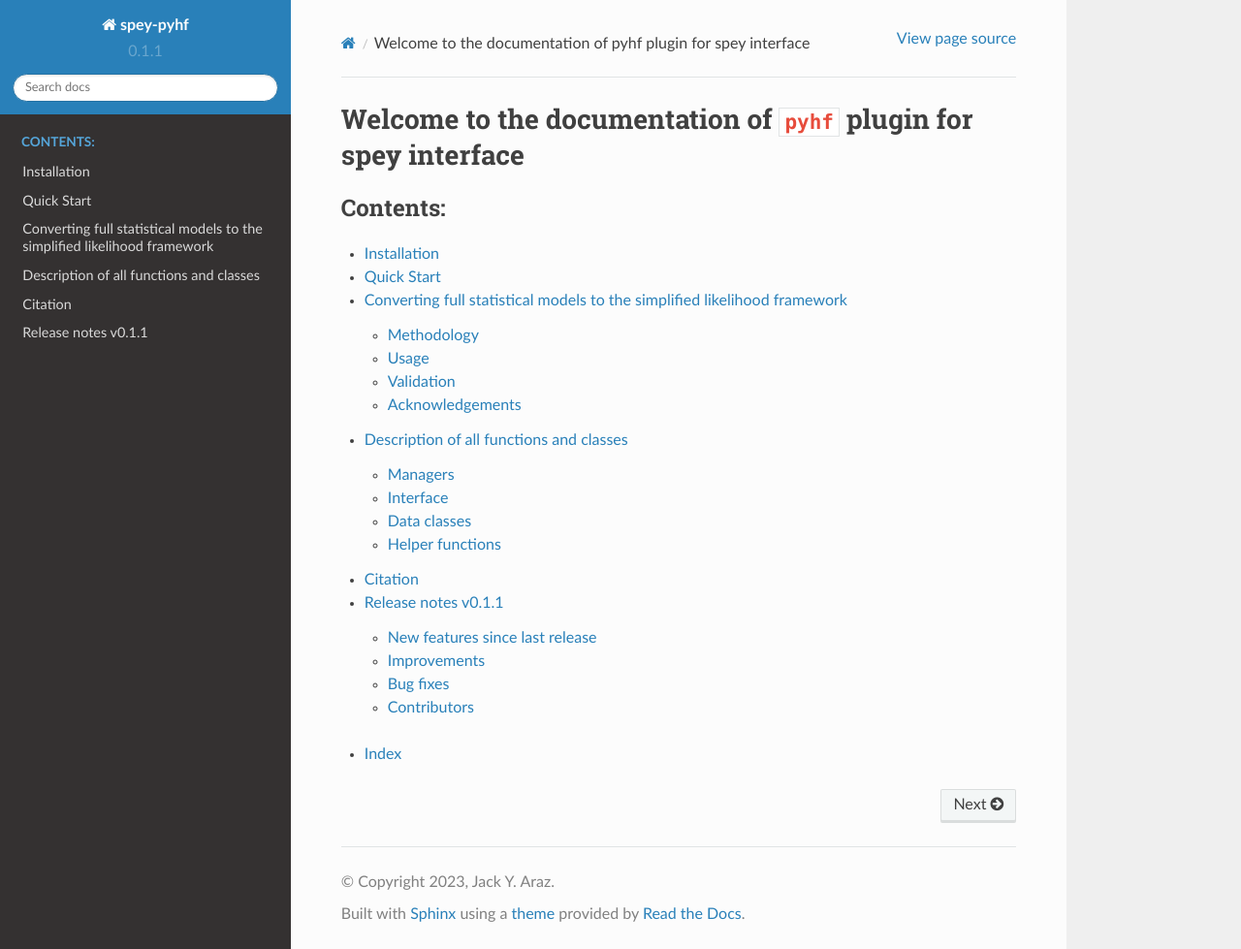
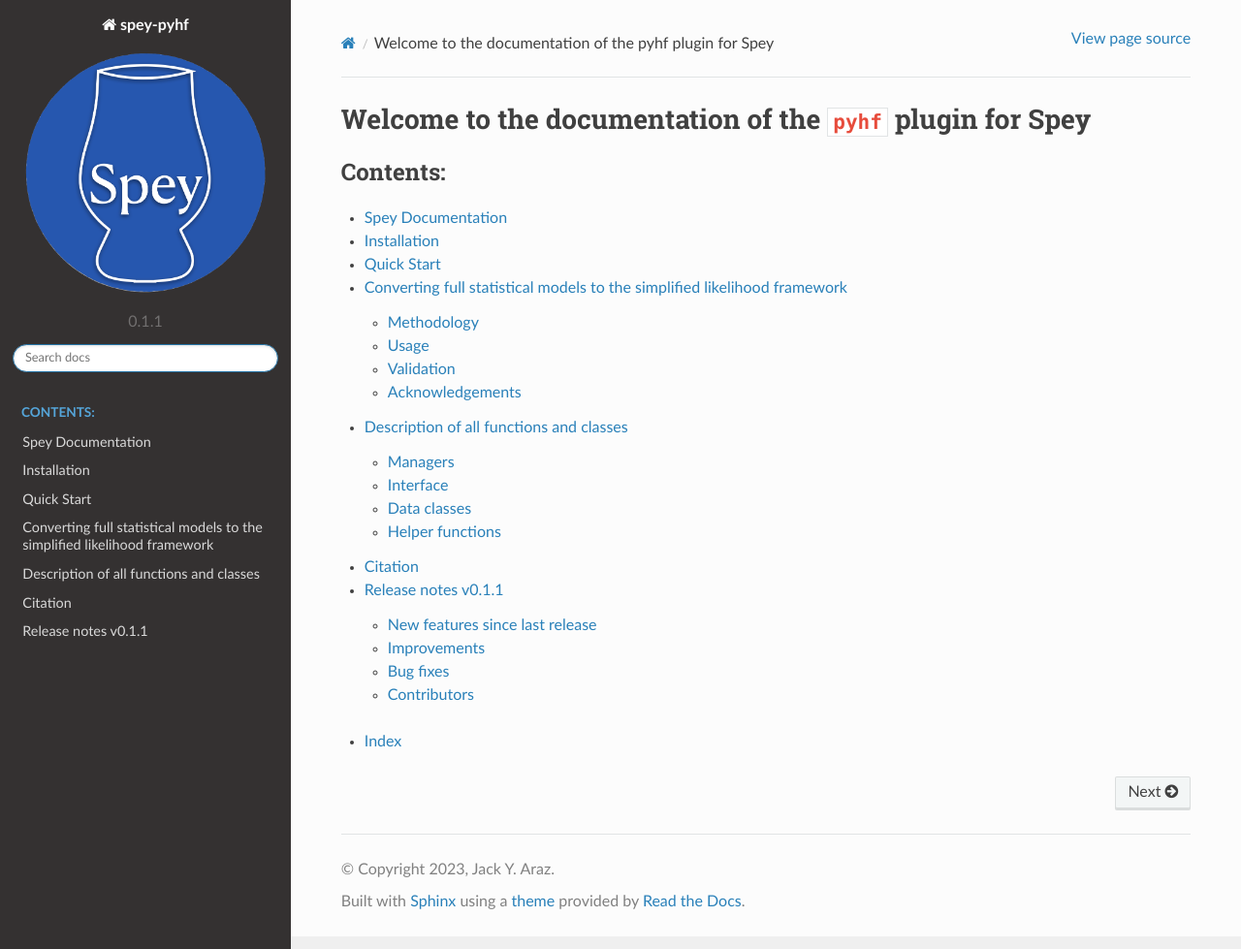
Before and after one commit to SpeysideHEP/spey-pyhf, a Sphinx documentation site: the page built from docs/index.rst, in a window 1280 px wide and 979 px high. Shown: the whole window at 97% size. Built offline with Sphinx 7.4.7 and the Read the Docs theme 2.0.0, drawn with Linux system fonts in a browser that asks for light colours.

Commit message:
update docs

```diff
--- /dev/null
+++ b/docs/_static/css/custom.css
@@ -0,0 +1,15 @@
+.wy-side-nav-search {
+    background-color: #343131;
+}
+
+.wy-nav-content {
+    max-width: 1000px !important;
+}
+
+.wy-table-responsive table td {
+    white-space: normal !important;
+}
+
+.wy-table-responsive {
+    overflow: visible !important;
+}
--- a/docs/conf.py
+++ b/docs/conf.py
@@ -94,7 +94,10 @@
 
 html_theme = "sphinx_rtd_theme"
 html_static_path = ["_static"]
+html_css_files = ["css/custom.css"]
 
+html_logo = "_static/logo.png"
+logo_only = True
 
 # Output file base name for HTML help builder.
 htmlhelp_basename = "speydoc"
--- a/docs/index.rst
+++ b/docs/index.rst
@@ -3,13 +3,14 @@
    You can adapt this file completely to your liking, but it should at least
    contain the root `toctree` directive.
 
-Welcome to the documentation of ``pyhf`` plugin for spey interface
-==================================================================
+Welcome to the documentation of the ``pyhf`` plugin for Spey
+============================================================
 
 .. toctree::
    :maxdepth: 2
    :caption: Contents:
 
+   Spey Documentation <https://speysidehep.github.io/spey/>
    quick_start
    simplify
    api
```
Also changed, not shown: docs/_static/logo.png (added), 1 other file.
